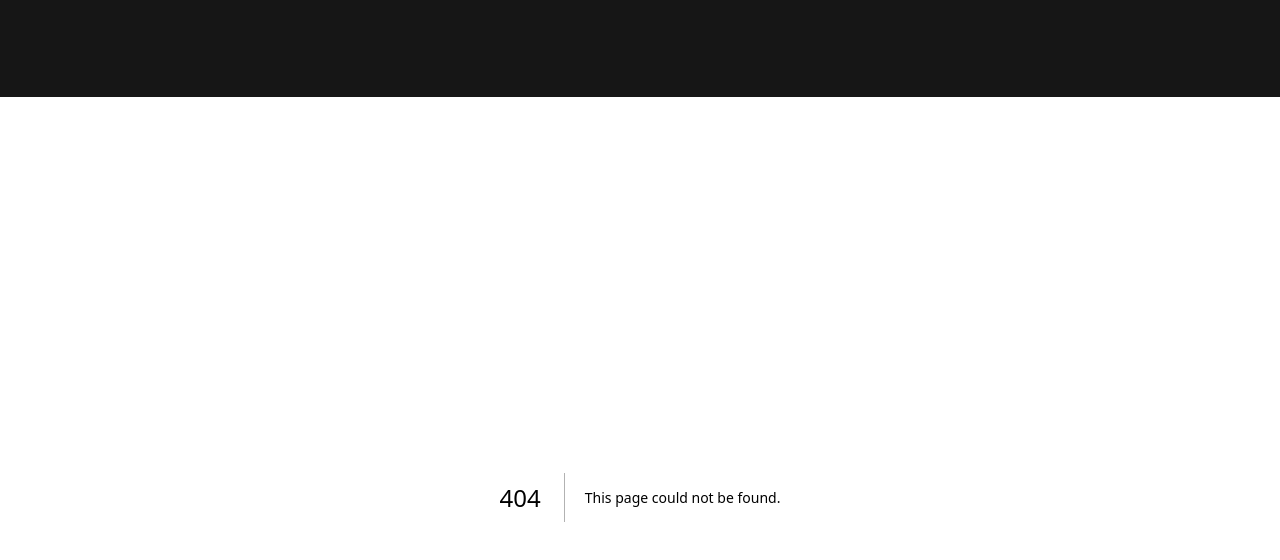
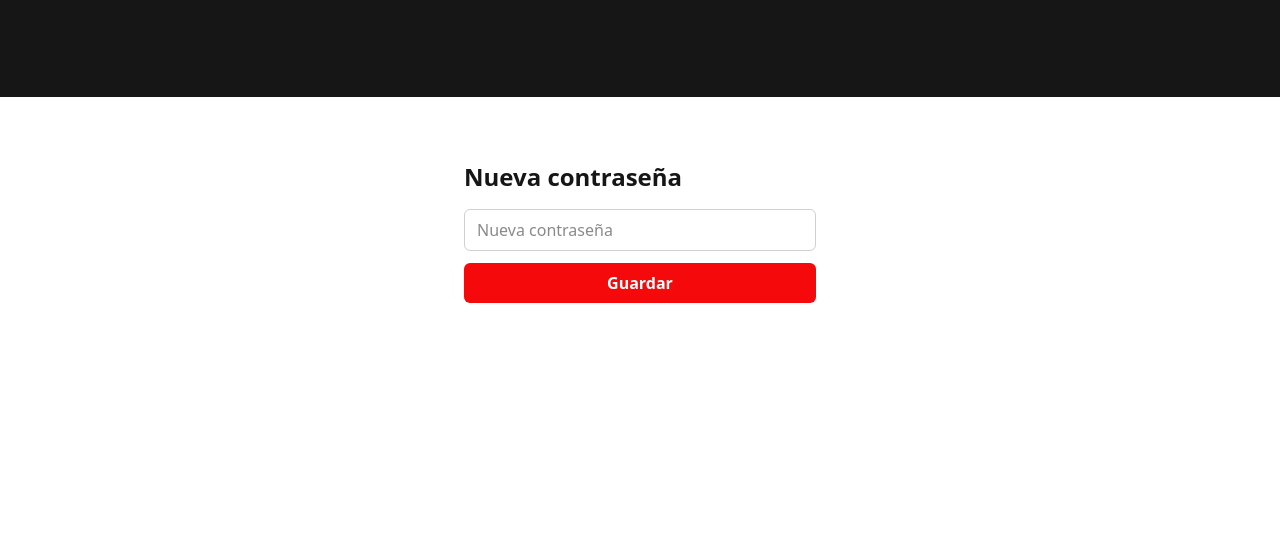
Before and after one commit to nikogemaguirre-lgtm/percy-burger, a Next.js app: page /admin/actualizar-contrasena in a window 1280 px wide. Before the commit this address had no page. Shown: the top 560 px of the page. Built offline with nearby package versions, Linux system fonts and the light colour scheme.

Commit message:
feat: agregar flujo de recuperación de contraseña

```diff
--- /dev/null
+++ b/src/app/admin/actualizar-contrasena/page.tsx
@@ -0,0 +1,54 @@
+"use client";
+
+import { useState } from "react";
+import { useRouter } from "next/navigation";
+import { createSupabaseBrowserClient } from "@/lib/supabase/client";
+
+export default function ActualizarContrasenaPage() {
+  const router = useRouter();
+  const [password, setPassword] = useState("");
+  const [error, setError] = useState<string | null>(null);
+  const [guardando, setGuardando] = useState(false);
+
+  async function manejarGuardar(e: React.FormEvent) {
+    e.preventDefault();
+    if (password.length < 6) {
+      setError("La contraseña debe tener al menos 6 caracteres.");
+      return;
+    }
+    setGuardando(true);
+    setError(null);
+    const supabase = createSupabaseBrowserClient();
+    const { error: errorUpdate } = await supabase.auth.updateUser({ password });
+    setGuardando(false);
+    if (errorUpdate) {
+      setError("No pudimos actualizar la contraseña. Pedí un nuevo link de recuperación.");
+      return;
+    }
+    router.push("/admin");
+  }
+
+  return (
+    <main className="mx-auto flex max-w-sm flex-col gap-4 px-4 py-16">
+      <h1 className="text-2xl font-bold text-brand-black">Nueva contraseña</h1>
+      <form onSubmit={manejarGuardar} className="flex flex-col gap-3">
+        <input
+          type="password"
+          value={password}
+          onChange={(e) => setPassword(e.target.value)}
+          placeholder="Nueva contraseña"
+          required
+          className="rounded-md border border-brand-black/20 px-3 py-2"
+        />
+        {error && <p className="text-sm text-brand-red">{error}</p>}
+        <button
+          type="submit"
+          disabled={guardando}
+          className="rounded-md bg-brand-red px-4 py-2 font-semibold text-white disabled:opacity-50"
+        >
+          Guardar
+        </button>
+      </form>
+    </main>
+  );
+}
```
